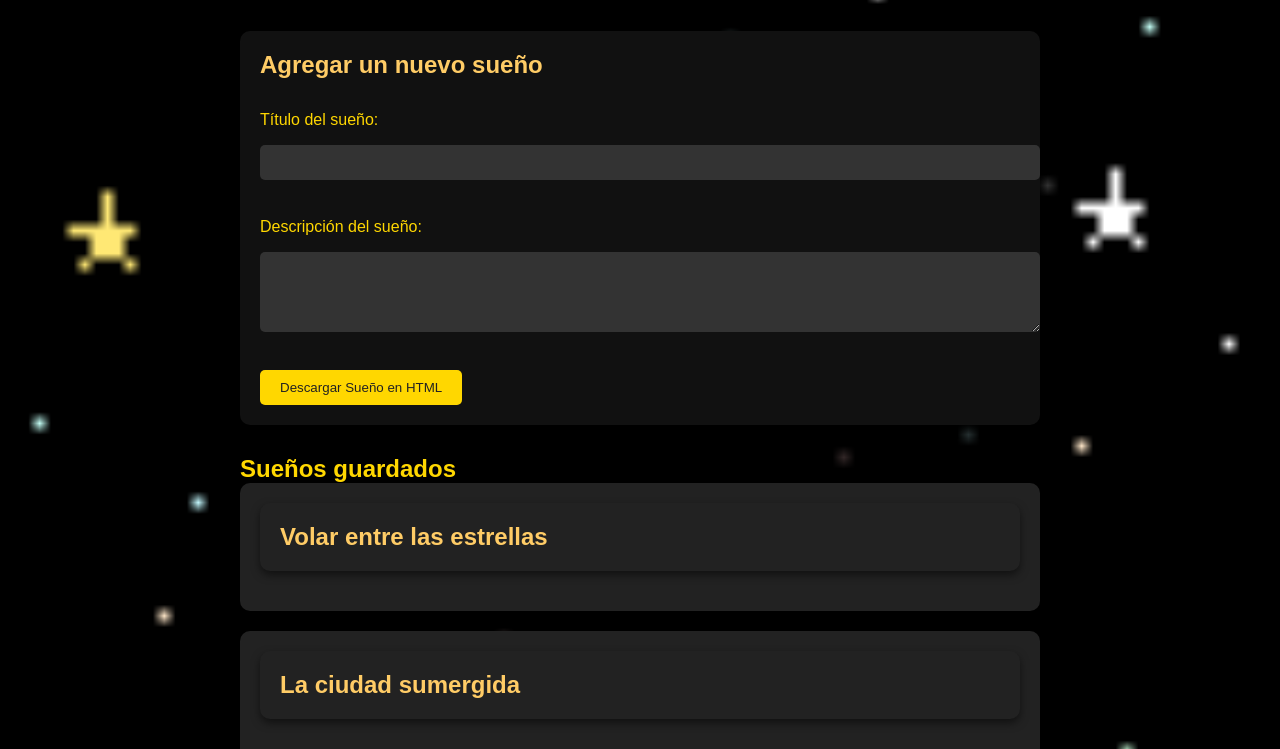
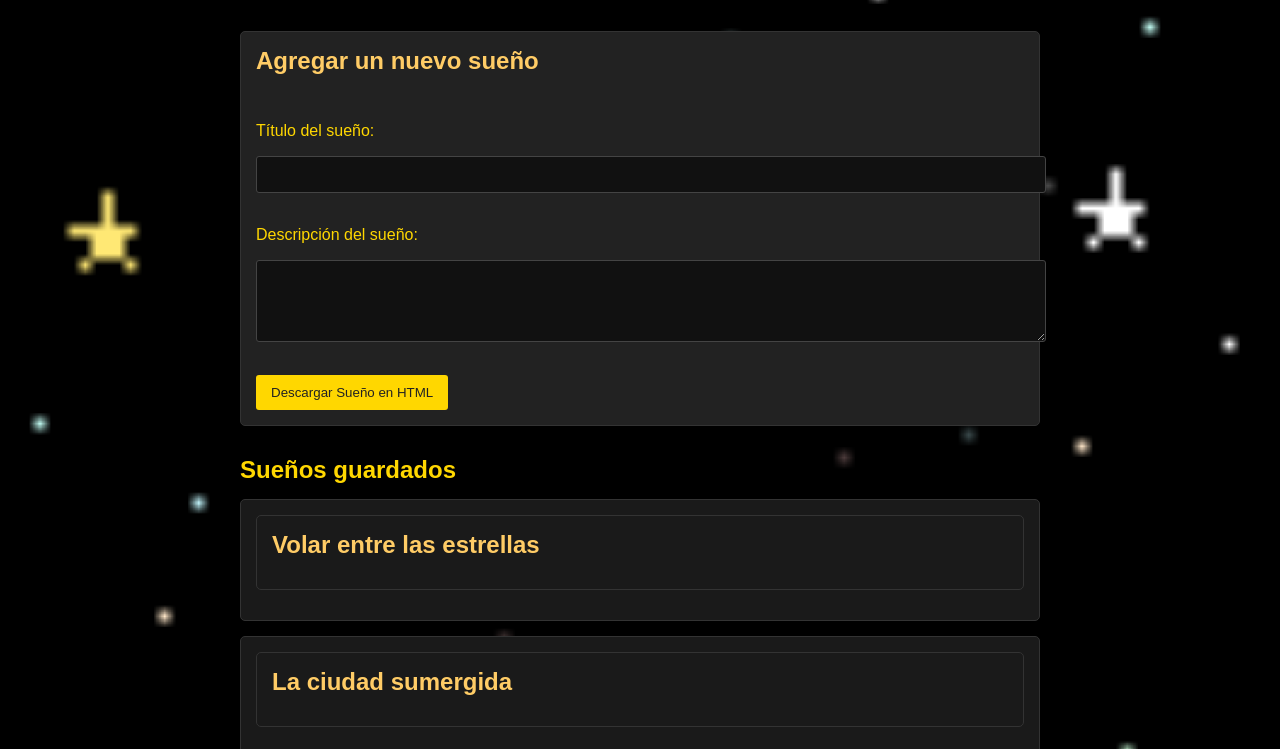
Before and after one commit to meowrhino/somnis, a plain HTML site: page index.html in a window 1280 px wide. Shown: the part 194-943 px from the top of the page. Drawn offline with Linux system fonts and the light colour scheme.

Commit message:
test 5_2

```diff
--- a/index.html
+++ b/index.html
@@ -13,7 +13,6 @@
             background-attachment: fixed;
             font-family: Arial, sans-serif;
             color: #f0f0f0;
-            position: relative;
             margin: 0;
             padding: 0;
             display: flex;
@@ -29,23 +28,26 @@
         header h1 {
             color: #ffd700;
             text-shadow: 2px 2px 8px rgba(0, 0, 0, 0.7);
+            font-size: 2rem;
         }
 
         main {
             width: 90%;
             max-width: 800px;
             padding: 20px;
-            background-color: rgba(0, 0, 0, 0.8);
-            border-radius: 15px;
-            box-shadow: 0 8px 16px rgba(0, 0, 0, 0.5);
+            background-color: rgba(0, 0, 0, 0.7);
+            border-radius: 10px;
+            box-shadow: 0 4px 8px rgba(0, 0, 0, 0.3);
         }
 
         #dream-form {
-            background-color: #111;
-            padding: 20px;
+            background-image: radial-gradient(#ffffff 0.5px, transparent 0.5px);
+            background-color: #222;
+            background-size: 10px 10px;
+            padding: 15px;
             margin-bottom: 30px;
-            border-radius: 10px;
-            box-shadow: 0 4px 8px rgba(0, 0, 0, 0.5);
+            border-radius: 5px;
+            border: 1px solid #333;
         }
 
         #dream-form label {
@@ -56,42 +58,44 @@
         #dream-form textarea {
             width: 100%;
             margin-top: 10px;
-            margin-bottom: 20px;
+            margin-bottom: 15px;
             padding: 10px;
-            border: none;
-            border-radius: 5px;
-            background-color: #333;
+            border: 1px solid #444;
+            border-radius: 3px;
+            background-color: #111;
             color: #fff;
+            outline: none;
         }
 
         #dream-form button {
             background-color: #ffd700;
             color: #222;
-            padding: 10px 20px;
+            padding: 10px 15px;
             border: none;
-            border-radius: 5px;
+            border-radius: 3px;
             cursor: pointer;
-            transition: background-color 0.3s;
+            transition: background-color 0.3s, transform 0.3s;
         }
 
         #dream-form button:hover {
             background-color: #ffa500;
+            transform: translateY(-2px);
         }
 
         article {
-            background-color: #222;
-            padding: 20px;
-            margin-bottom: 20px;
-            border-radius: 10px;
-            box-shadow: 0 4px 8px rgba(0, 0, 0, 0.5);
-            color: #ddd;
+            background-color: #1a1a1a;
+            padding: 15px;
+            margin-bottom: 15px;
+            border-radius: 5px;
+            border: 1px solid #333;
+            color: #ccc;
             cursor: pointer;
-            transition: transform 0.3s, box-shadow 0.3s;
+            transition: transform 0.2s, border-color 0.3s;
         }
 
         article:hover {
-            transform: translateY(-5px);
-            box-shadow: 0 8px 16px rgba(0, 0, 0, 0.7);
+            transform: scale(1.02);
+            border-color: #ffd700;
         }
 
         article.collapsed p {
@@ -100,6 +104,7 @@
 
         h2 {
             color: #ffd700;
+            margin-bottom: 15px;
         }
     </style>
 </head>
@@ -173,7 +178,7 @@
                 // Agrega más archivos de sueños aquí
             ];
 
-            // Sort the dream files by their names in descending order (newest first)
+            // Ordenar los archivos de sueños en orden descendente (el más nuevo primero)
             dreams.sort((a, b) => b.localeCompare(a));
 
             const container = document.getElementById('dreams-container');
@@ -184,7 +189,7 @@
                     if (response.ok) {
                         const dreamHTML = await response.text();
                         const div = document.createElement('article');
-                        div.classList.add('collapsed');
+                        div.classList.add('collapsed'); // Añade la clase 'collapsed' al cargar el sueño
                         div.innerHTML = dreamHTML; // Inserta el contenido del sueño
                         container.appendChild(div);
                     } else {
@@ -195,7 +200,7 @@
                 }
             }
 
-            // Añadir evento para expandir/colapsar
+            // Añadir evento para expandir/colapsar después de cargar los sueños
             document.querySelectorAll('article').forEach(article => {
                 article.addEventListener('click', () => {
                     const isCollapsed = article.classList.toggle('collapsed');
```
